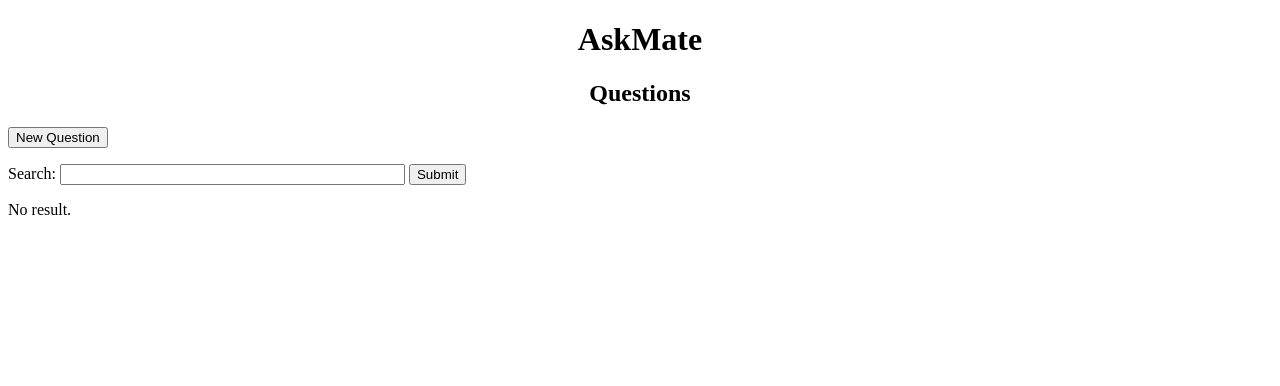
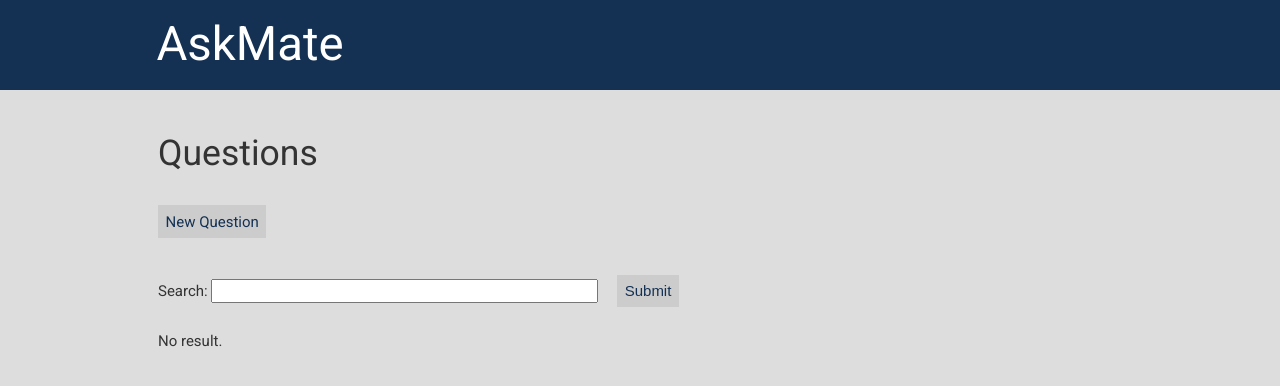
Before and after one commit to adamFoldvari/askmate-fejtorpotrh, a Flask app: template templates/questionlist.html in a window 1280 px wide. Shown: the top 386 px of the page. Run offline with Flask 2, Linux system fonts and the light colour scheme; the template is opened without the code that fills it, so the values that code supplies are empty.

Commit message:
Add style and selectors to html

```diff
--- /dev/null
+++ b/static/style.css
@@ -0,0 +1,230 @@
+@import url('normalize.css');
+@import url('https://fonts.googleapis.com/css?family=Roboto');
+
+html {
+    box-sizing: border-box;
+}
+
+*,
+*:before,
+*:after {
+    box-sizing: inherit;
+}
+
+body {
+    font: 15px/1.5 'Roboto', sans-serif;
+    background-color: #ddd;
+    color: #333;
+    margin: 0;
+    padding: 0;
+}
+
+h1 {
+    font-size: 3.16em;
+    font-weight: 300;
+    line-height: 1.5;
+    color: white;
+    padding: 0.2em 3.3em;
+    margin: 0;
+    background-color: #143153;
+}
+
+h2 {
+    font-size: 2.37em;
+}
+
+h3 {
+    font-size: 1.77em;
+}
+
+h4 {
+    font-size: 1.2em;
+    margin: 1em 0 0;
+}
+
+h2,
+h3,
+h4 {
+    font-weight: normal;
+}
+
+p {
+    margin: 0;
+    padding: 0;
+    font-size: 1em;
+    line-height: 1.5;
+}
+
+strong, th {
+    font-weight: normal;
+}
+
+form {
+    display: inline;
+}
+
+
+table {
+    border: 1px solid #143153;
+    padding: 0;
+    margin: 0;
+    background-color: #143153;
+}
+
+
+th {
+    background-color: #bbb;
+}
+
+td {
+    background-color: white;
+}
+
+th, td {
+    padding: 0 1em;
+    border: none;
+}
+
+td.link:hover {
+    background-color: #ddd;
+    cursor: pointer;
+}
+
+input[type=text],
+textarea {
+    margin: .5em 1em 1em 0;
+}
+
+a, input[type=submit] {
+    padding: 0.5em;
+    color: #143153;
+    text-decoration: none;
+    transition: all 0.15s;
+}
+
+a#main-header {
+    padding: 0;
+    margin: 0;
+}
+
+a:hover {
+    opacity: 0.8;
+}
+
+img {
+    margin: 1em 0;
+}
+
+input[type=submit] {
+    margin: 0.8em 0 1.5em;
+    background:#ccc;
+    border:0 none;
+    cursor:pointer;
+    /*-webkit-border-radius: 5px;
+    border-radius: 5px; */
+}
+
+#content-wrapper {
+    background-color: #ddd;
+    margin: 0 10%;
+    padding: 0.5em 2em 2em;
+}
+
+#question-desc,
+#question-all-data {
+    margin-left: 2em;
+    padding: 1em 2em 0;
+    background-color: #eee;
+    color: #555;
+}
+
+#question-all-data {
+    padding-bottom: 1em;
+}
+
+#comments {
+    margin: 1em 0;
+    padding-left: 2em;
+}
+
+#comments ul {
+    list-style-type: none;
+    padding-left: 8em;
+    padding-bottom: 0;
+    margin: 0;
+}
+
+#comments ul li {
+    padding: .5em 0;
+    border-bottom: 1px solid #bbb;
+}
+
+#comments ul li:last-child {
+    border-bottom: none;
+}
+
+#comment-data,
+#question-data,
+#answer-data {
+    font-size: 0.8em;
+    color: #777;
+}
+
+#answers h3 {
+    padding: 0.5em 1em 0;
+    border-bottom: none;
+    border-top: 1px solid #bbb;
+    margin-bottom: .5em;
+}
+
+#answers ul {
+    list-style-type: none;
+    padding-bottom: 0;
+    margin: 0;
+}
+
+#answers ul li {
+    padding: .5em 0;
+    border-bottom: 1px solid #bbb;
+}
+
+#answers ul li:last-child {
+    border-bottom: none;
+}
+
+.button {
+    margin: 2em 0;
+    padding-left: 0em;
+}
+
+.button a {
+    margin-left: 2em;
+    color: #143153;
+    background-color: #ccc;
+    transition: all 0.15s;
+}
+
+.button a:hover,
+input[type=submit]:hover {
+    background-color: #143153;
+    color: white;
+}
+
+.back-button {
+    padding: 0em 0;
+}
+
+a#back {
+    transition: all 0.15s;
+}
+
+
+a#back:hover {
+    opacity: 1;
+    background-color: #ccc;
+}
+
+.button a#new-question,
+.button a#show-all-question {
+    margin-left: 0;
+}
--- a/templates/questionlist.html
+++ b/templates/questionlist.html
@@ -2,14 +2,17 @@
 <html>
   <head>
     <title>AskMate project - List of questions</title>
+    <link rel="stylesheet" type="text/css"  href="{{ url_for('static',filename='style.css') }}">
+
   </head>
   <body>
-    <h1 align="center">AskMate</h1>
-    <h2 align="center">Questions</h2>
-    <button type="submit" onclick="window.location.href='/new_question'">New Question</button>
+    <h1>AskMate</h1>
+    <div id="content-wrapper">
+        <h2>Questions</h2>
+        <p class="button"><a id="new-question" href='/new_question'>New Question</a></p>
         <p>
             <form action="/search" method="GET">
-            <label for="q">Search: </label>
+                <label for="q">Search:</label>
                 <input type="text" name="q" id="q" size="40" maxlength="120">
                 <input type="submit" value="Submit">
             </form>
@@ -96,7 +101,8 @@
         {% endif %}
 
         {% if create_link %}
-        <a href='/list'> Show all questions </a>
+            <p class="button"><a id="show-all-question" href='/list'>Show all questions</a></p>
         {% endif %}
+    </div>
   </body>
 </html>
```
Also changed, not shown: other parts of templates/questionlist.html (+19 -17 lines), templates/display_question_answers.html (+33 -24 lines), templates/new_question.html (+11 -7 lines), static/normalize.css (added). Lines whose indentation alone changed are shown as unchanged.
